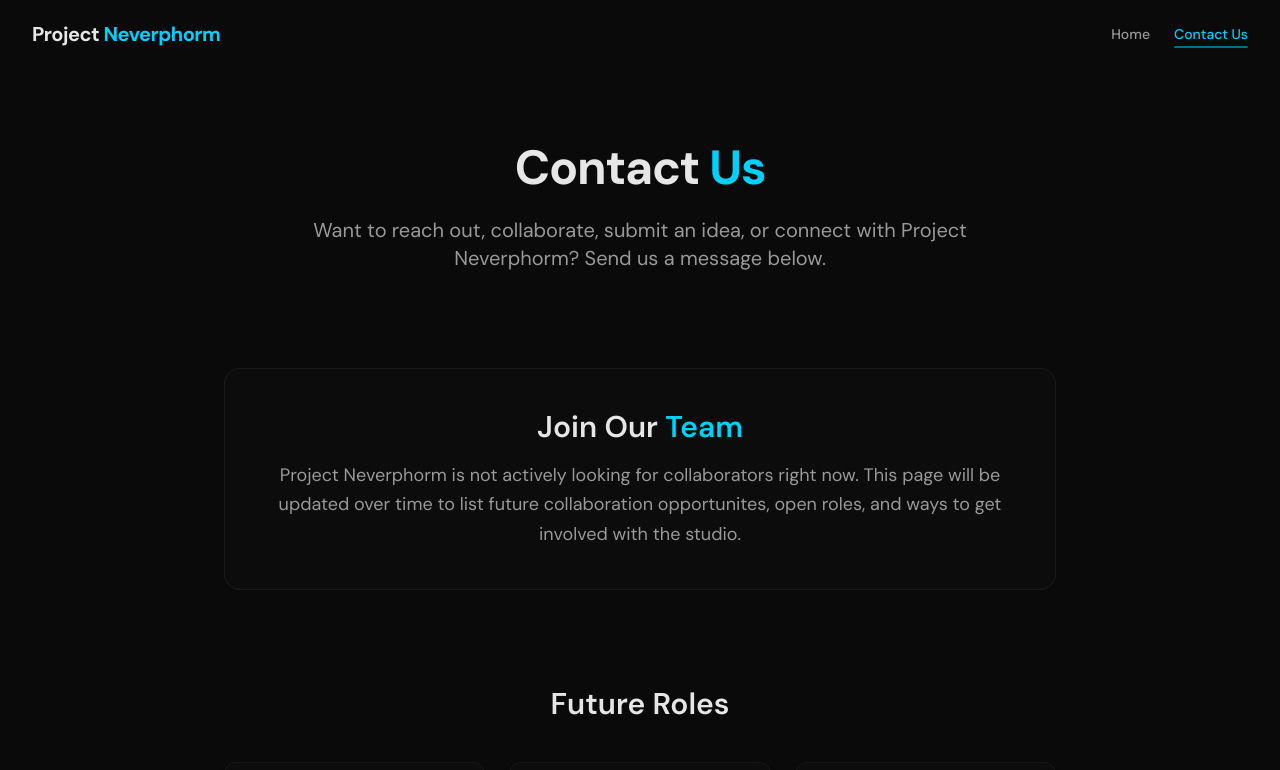
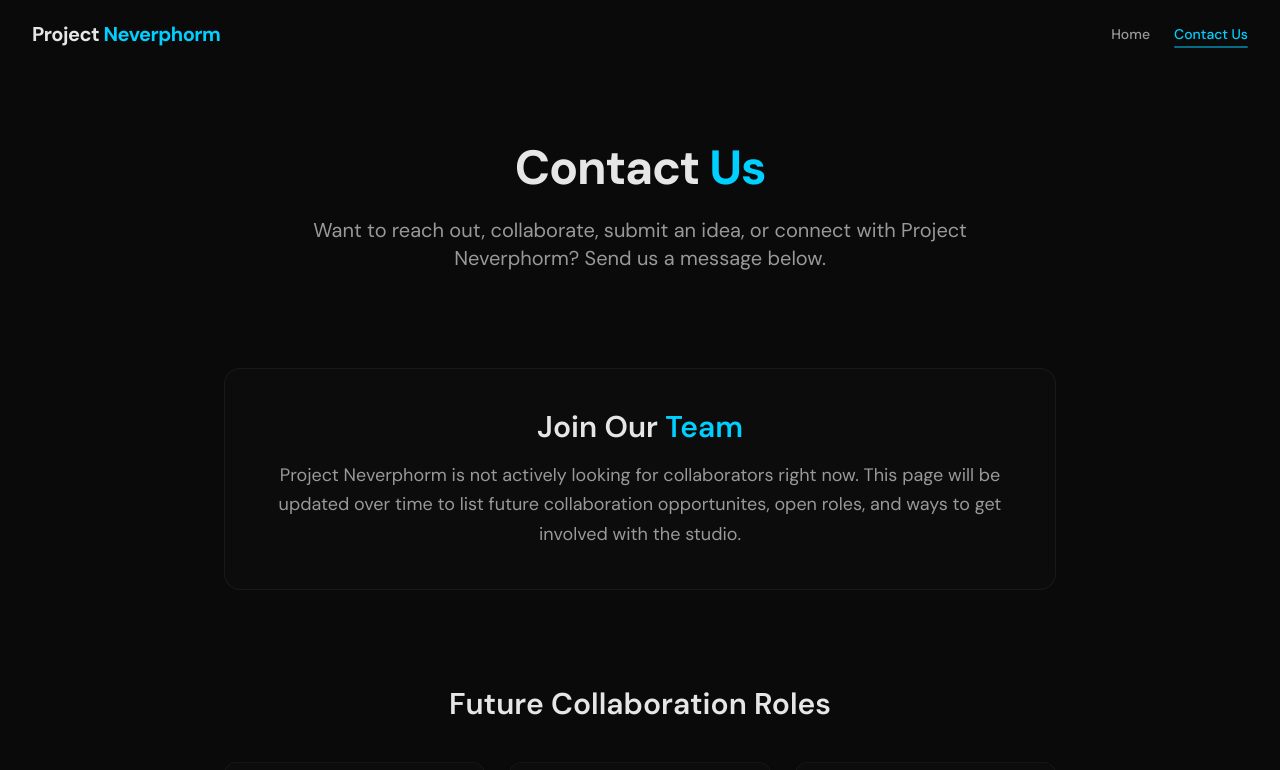
Before and after one commit to Minxci/neverphorm-site, a React (Vite) app in the folder apps/web/: page /contact in a window 1280 px wide. Shown: the top 770 px of the page. Built offline with nearby package versions, Linux system fonts and the light colour scheme; the HTML template or start-up script is replaced by a standard one; what pocketbase would draw is missing.

Commit message:
future collaboration role edit

```diff
--- a/apps/web/src/pages/ContactUsPage.jsx
+++ b/apps/web/src/pages/ContactUsPage.jsx
@@ -158,7 +158,7 @@ const ContactUsPage = () => {
             variants={fadeInUp}
           >
             <div className="text-center mb-10">
-              <h2 className="text-2xl md:text-3xl font-semibold">Future Roles</h2>
+              <h2 className="text-2xl md:text-3xl font-semibold">Future Collaboration Roles</h2>
             </div>
 
             <motion.div
```
